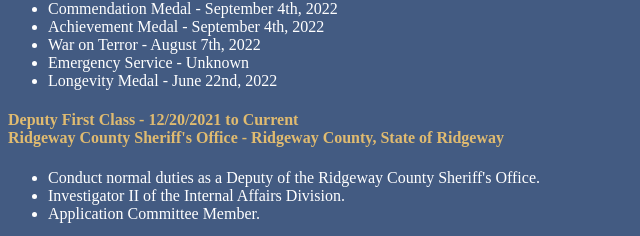
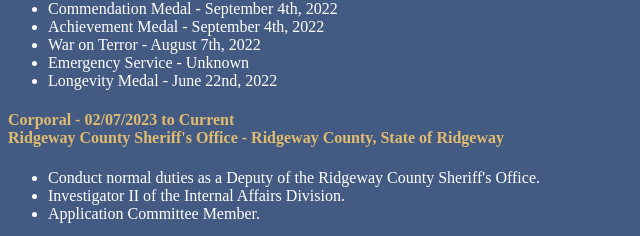
Before and after one commit to dreamliy/Ridgeway-Resume, a plain HTML site: page index.html in a window 1280 px wide. Shown: the part 676-912 px from the top of the page, 0-640 px from the left. Drawn offline with Linux system fonts and the light colour scheme.

Commit message:
Update index.html

```diff
--- a/index.html
+++ b/index.html
@@ -93,7 +93,7 @@
         </ul>
 
         <h4>
-            Deputy First Class - 12/20/2021 to Current<br>
+            Corporal - 02/07/2023 to Current<br>
             Ridgeway County Sheriff's Office - Ridgeway County, State of Ridgeway
         </h4>
 
```
